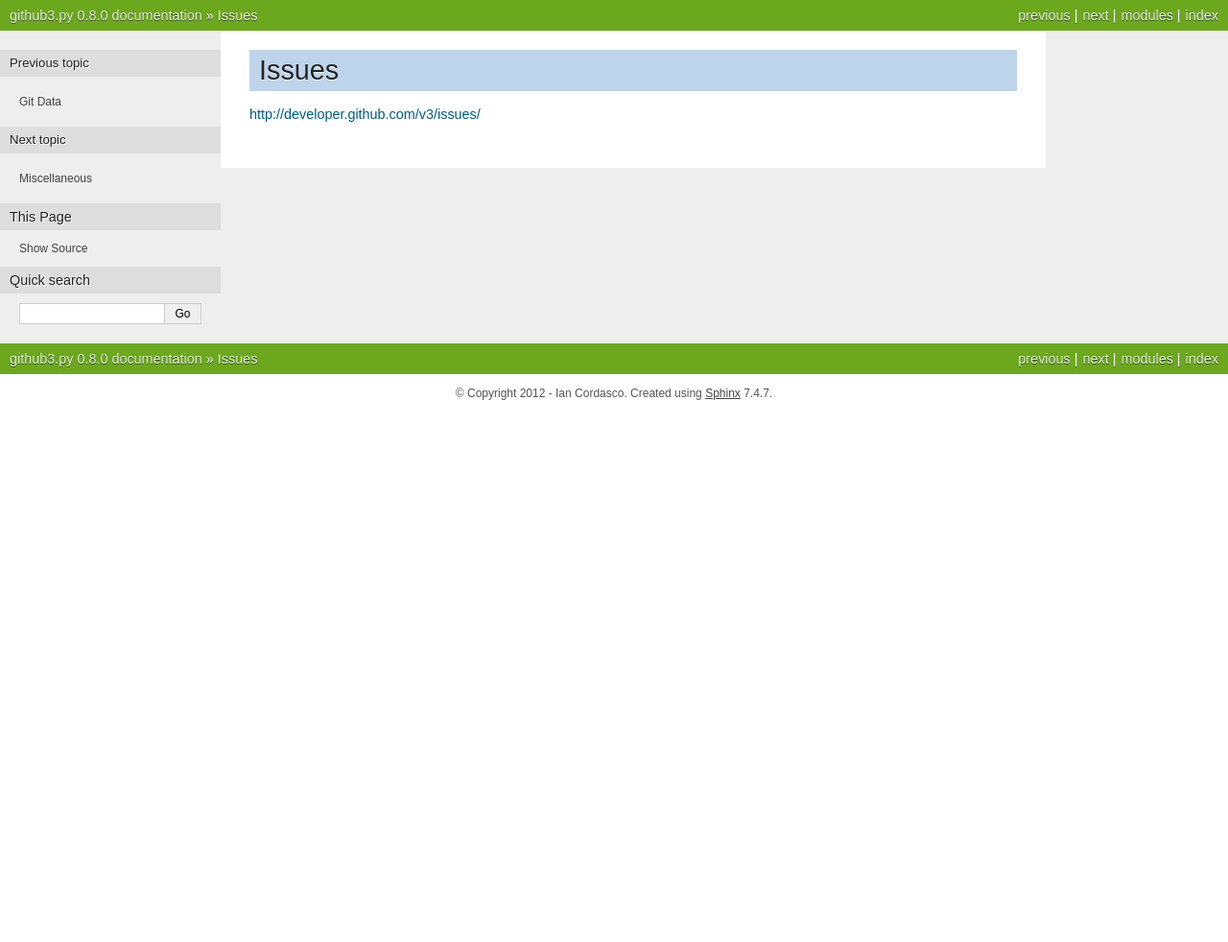
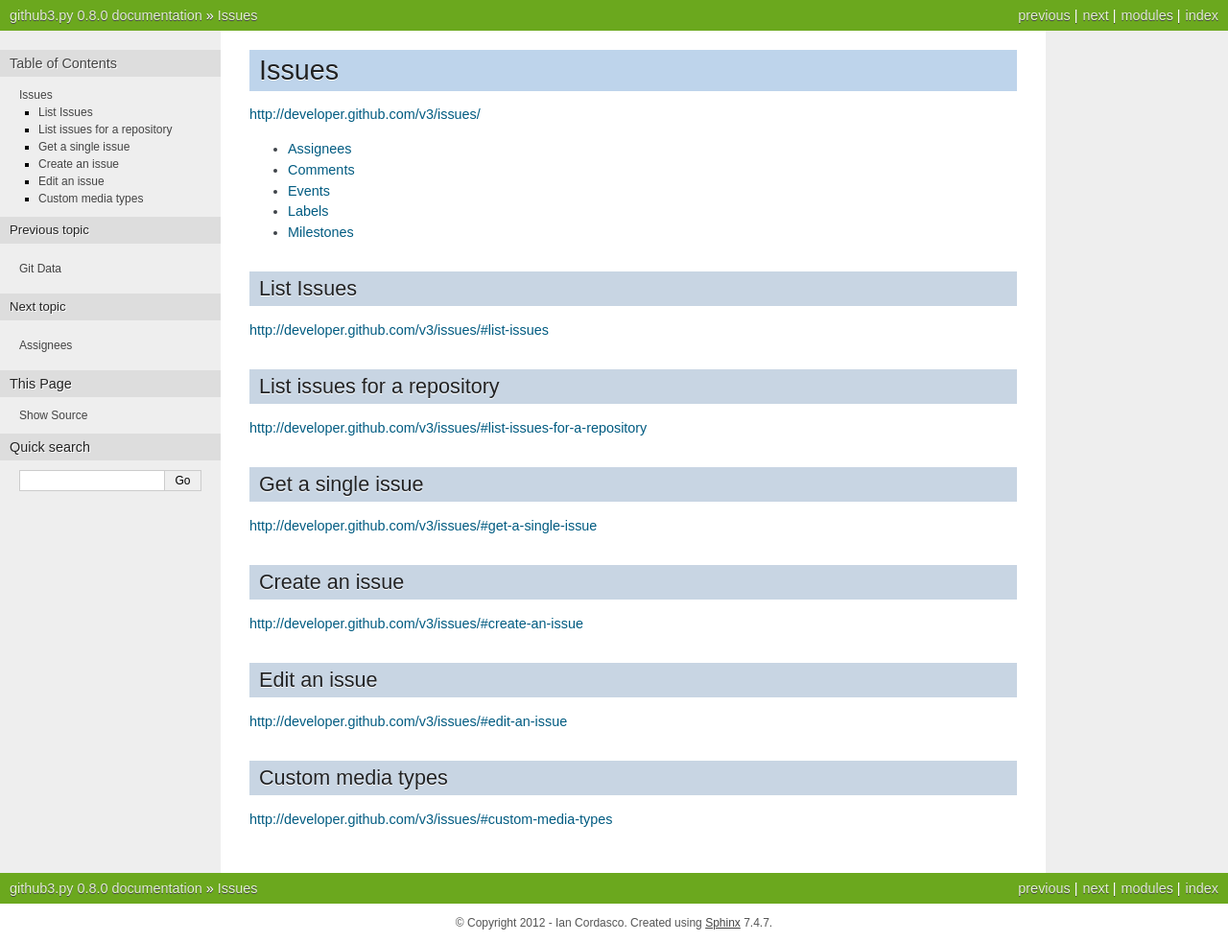
Before and after one commit to sigmavirus24/github3.py, a Sphinx documentation site: the page built from docs/gh/issues.rst, in a window 1280 px wide. Shown: the whole page at 96% size. Built offline with Sphinx 7.4.7, drawn with Linux system fonts in a browser that asks for light colours; before the commit the page ends 900 px from its top, so only the background shows below that.

Commit message:
potential layout for GH documentation

```diff
--- a/docs/gh/issues.rst
+++ b/docs/gh/issues.rst
@@ -1,4 +1,49 @@
+======
 Issues
-------
+======
 
 `http://developer.github.com/v3/issues/ <http://developer.github.com/v3/issues/>`_
+
+
+.. toctree::
+   :maxdepth: 1
+
+   issues/assignees
+   issues/comments
+   issues/events
+   issues/labels
+   issues/milestones
+
+
+List Issues
+-----------
+
+`http://developer.github.com/v3/issues/#list-issues <http://developer.github.com/v3/issues/#list-issues>`_
+
+List issues for a repository
+----------------------------
+
+`http://developer.github.com/v3/issues/#list-issues-for-a-repository <http://developer.github.com/v3/issues/#list-issues-for-a-repository>`_
+
+Get a single issue
+------------------
+
+`http://developer.github.com/v3/issues/#get-a-single-issue <http://developer.github.com/v3/issues/#get-a-single-issue>`_
+
+
+Create an issue
+---------------
+
+`http://developer.github.com/v3/issues/#create-an-issue <http://developer.github.com/v3/issues/#create-an-issue>`_
+
+
+Edit an issue
+-------------
+
+`http://developer.github.com/v3/issues/#edit-an-issue <http://developer.github.com/v3/issues/#edit-an-issue>`_
+
+
+Custom media types
+------------------
+
+`http://developer.github.com/v3/issues/#custom-media-types <http://developer.github.com/v3/issues/#custom-media-types>`_
```
Also changed, not shown: docs/gh/issues/assignees.rst (added, +14 -0 lines), docs/gh/issues/comments.rst (added, +40 -0 lines), docs/gh/issues/events.rst (added, +21 -0 lines), docs/gh/issues/labels.rst (added, +60 -0 lines), docs/gh/issues/milestones.rst (added, +29 -0 lines).
